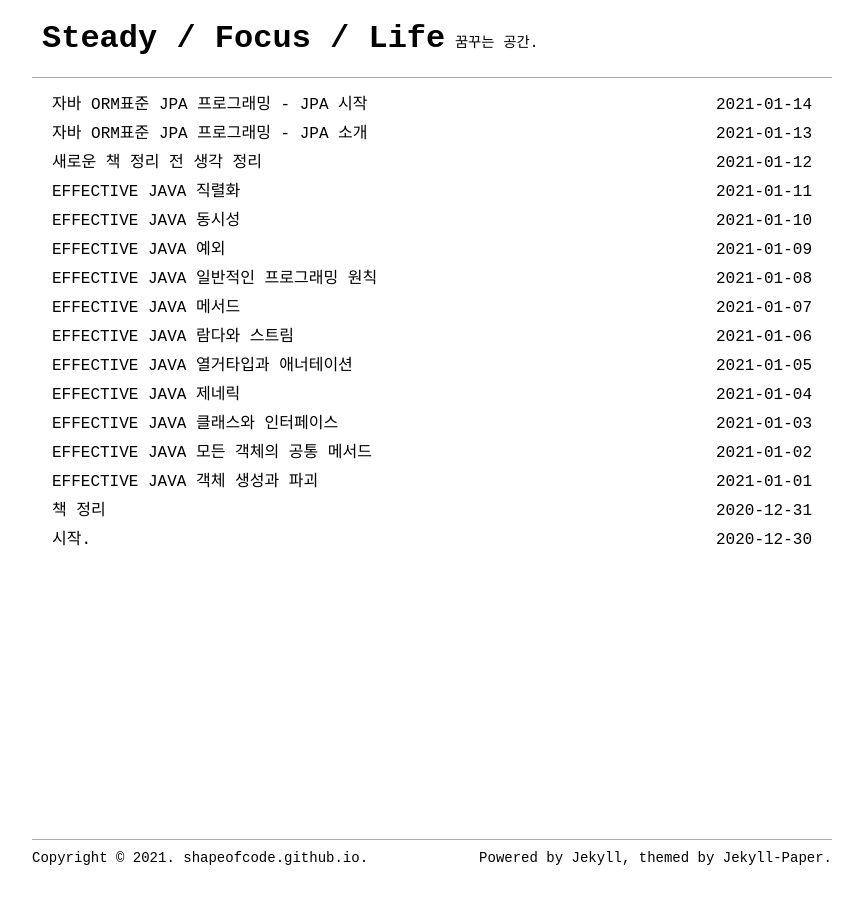
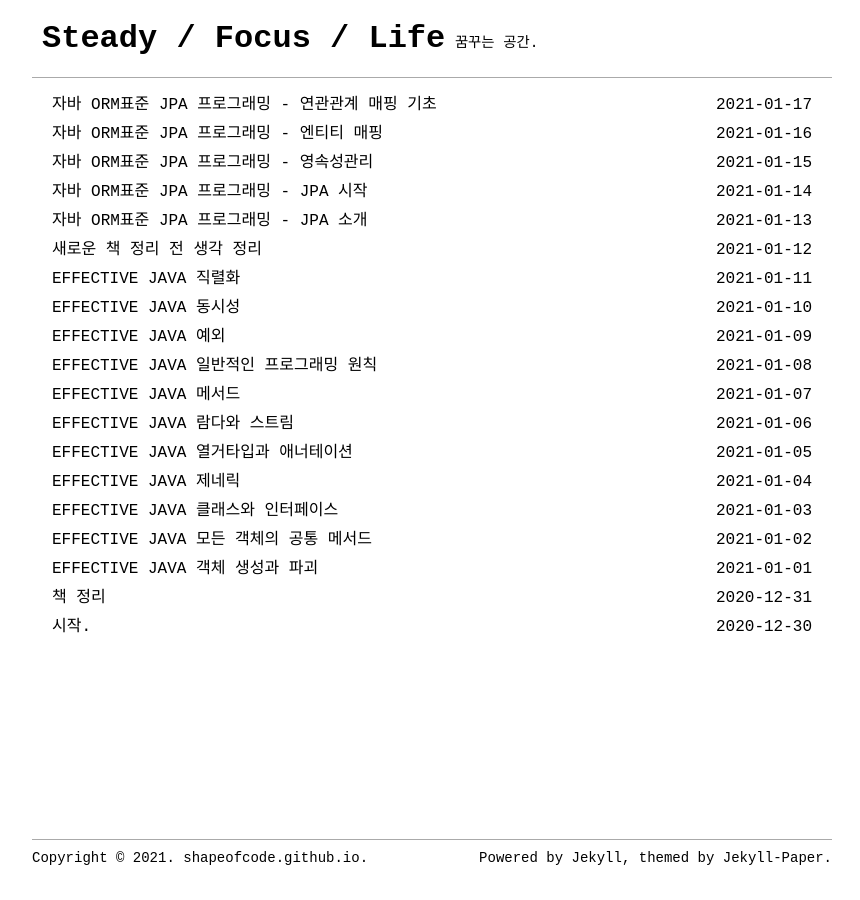
Before and after one commit to shapeofcode/shapeofcode.github.io, a Jekyll site: the page built from index.html, in a window 1280 px wide. Shown: the whole page, without its empty margins (208-1068 px from the left). Built offline with Jekyll 4.4.1, drawn with Linux system fonts in a browser that asks for light colours; the list of posts is cut into pages by our own code; some of the changed lines change nothing that is shown.

Commit message:
- add contents

````diff
--- a/_posts/2021-01-13-book-jpa01.markdown
+++ b/_posts/2021-01-13-book-jpa01.markdown
@@ -3,7 +3,7 @@ layout: post
 title:  "자바 ORM표준 JPA 프로그래밍 - JPA 소개"
 date:   2021-01-13
 last_modified_at: 2021-01-13
-categories: [book]
+categories: [book, JPA]
 tags: [book, JPA]
 ---
 
--- a/_posts/2021-01-14-book-jpa02.markdown
+++ b/_posts/2021-01-14-book-jpa02.markdown
@@ -3,7 +3,7 @@ layout: post
 title:  "자바 ORM표준 JPA 프로그래밍 - JPA 시작"
 date:   2021-01-14
 last_modified_at: 2021-01-14
-categories: [book]
+categories: [book, JPA]
 tags: [book, JPA]
 ---
 
--- /dev/null
+++ b/_posts/2021-01-15-book-jpa03.markdown
@@ -0,0 +1,55 @@
+---
+layout: post
+title:  "자바 ORM표준 JPA 프로그래밍 - 영속성관리"
+date:   2021-01-15
+last_modified_at: 2021-01-15
+categories: [book, JPA]
+tags: [book, JPA]
+---
+
+엔티티 매니저 팩토리는 여러 스레드가 동시에 접근해도 안전, 엔티티 매니저는 동시성 문제가 발생하므로 스레드 간에 공유하면 안된다.
+
+영속성 컨텍스트란? 엔티티를 영구 저장하는 환경, 엔티티 매니저를 생성할 때 하나 만들어진다.
+
+<br/>
+
+엔티티의 생명주기
+- 비영속 : 영속성 컨텍스트와 전혀 관계가 없는 상태
+- 영속 : 영속성 컨테스트에 저장된 상태
+- 준영속 : 영속성 컨텍스트에 저장되었다가 분리된 상태 (detach, close, clear)
+- 삭제 : 삭제된 상태 (remove)
+
+<br/>
+
+영속성 컨텍스트의 장점
+1. 1차 캐시에서 조회
+```java
+em.persist(member); //1차 캐시에 저장됨
+Member findMember = em.find(Member.class, “member1”); //1차캐시에서 조회
+```
+2. 동일성 보장
+```java
+Member a = em.find(Member.class, “member1”);
+Member b = em.find9Member.class, “member1”);
+System.out.println(a == b); //true
+```
+3. 트랜잭션을 지원하는 쓰기 지연
+```java
+begin(); //트랜잭션 시작
+save(A);
+save(B);
+save(C);
+commit(); //트랜잭션 커밋
+```
+
+4. 변경 감지
+```java
+memberA.setUsername(“hi”);
+```
+모든 필드를 업데이트한다. @org.hibernate.annotations.DynamicUpdate는 수정된 데이터만 동적으로 업데이트. 약 30개 이상이 되면 동적 수정 쿼리를 사용하는데 30개 이상의 컬럼이 된다는 것은 테이블 설계에 대한 부분을 고려해보아야 한다.
+
+<br/>
+
+출처 : 자바 ORM 표준 JPA 프로그래밍 김영한 지음
+
+<br/>
--- /dev/null
+++ b/_posts/2021-01-16-book-jpa04.markdown
@@ -0,0 +1,113 @@
+---
+layout: post
+title:  "자바 ORM표준 JPA 프로그래밍 - 엔티티 매핑"
+date:   2021-01-16
+last_modified_at: 2021-01-16
+categories: [book, JPA]
+tags: [book, JPA]
+---
+
+객체와 테이블 매핑 어노테이션
+
+**@Entity**
+
+테이블과 매핑할 클래스는 어노테이션 필수
+- 기본 생성자는필수
+- final 클래스, enum, interface, inner 클래스에는 사용할 수 없다.
+- 저장할 필드에 final을 사용하면 안 된다.
+
+**@Table**
+
+엔티티와 매핑할 테이블을 지정
+
+속성
+
+|---|:---:|
+|name|매핑할 테이블 이름|
+|catalog|catalog 기능이 있는 데이터베이스에서 catalog 매핑|
+|schema|schema 기능이 있는 데이터베이스에서 schema 매핑|
+|uniqueConstraints|DDL 생성 시에 유니크 제약조건을 만든다.|
+
+<br/>
+
+[HBM2DDL] - 데이터베이스 스키마 자동 생성
+
+```xml
+<property name=”hibernate.hhm2ddl.auto” value=”create” />
+애플리케이션 실행 시점에 테이블을 자동으로 생성
+<property name=”hibernate.show_sql” value=”true” />
+테이블 생성 DDL을 콘솔 출력
+```
+
+속성
+
+|---|:---:|
+|create|기존 테이블을 삭제하고 새로 생성. DROP + CREATE|
+|create-drop|create 속성에 추가로 애플리케이션을 종료할 때 생성한 DDL을 제거한다. DROP + CREATE + DROP|
+|update|데이터베이스 테이블과 엔티티 매핑정보를 비교해서 변경 사항만 수정|
+|validate|데이터베이스 테이블과 엔티티 매핑정보를 비교해서 차이가 있으면 경고를 남기고 애플리케이션을 실행하지 않는다. 이 설정은 DDL을 수정하지 않는다.|
+|none|자동 생성 기능을 사용하지 않으려면 hibernate.hbm2d이.auto 속성 자체를 삭제하거나 유효하지 않은 옵션 값을 주면 된다.|
+
+HBM2DDL 주의사항
+- 개발 초기 단계는 create 또는 update
+- 초기화 상태로 자동화된 테스트를 진행하는 개발자 환경과 CI 서버는 create 또는 create-drop
+- 테스트 서버는 update 또는 validate
+- 스테이징과 운영 서버는 validate 또는 none
+
+```xml
+<property name=”hibernate.ejb.naming_strategy” value=”org.hibernate.cfg.ImprovedNamingStrategy” />
+<!--자바의 카멜 표기법을 테이블의 언더스코어 표기법으로 매핑-->
+```
+<br/>
+
+기본 키 매핑
+- 직접 할당
+- 자동 생성: 대리 키 사용 방식
+    - IDENTITY : 기본 키 생성을 데이터베이스에 위임 (주로 MySQL, PostgreSQL, SQL Server, DB2)
+    - SEQUENCE : 데이터베이스 시퀀스를 사용해서 기본 키를 할당 (주로 오라클, PostgreSQL, DB2, H2)
+    - TABLE : 키 생성 테이블을 사용
+    - AUTO : 데이터베이스 방언에 따라 IDENTITY, SEQUENCE, TABLE 전략 중 하나를 자동으로 선택) @GeneratedValue(strategy = GenerationType.AUTO)
+
+<br/>
+
+필드와 컬럼 매핑
+
+**@Column**
+
+객체 필드를 테이블 컬럼에 매핑 속성
+
+|---|:---:|
+|name|필드와 매핑할 테이블의 컬럼 이름|
+|insertable|기본값 true, 엔티티 저장 시 필드로 같이 저장|
+|updatable|기본값 true, 엔티티 수정 시 필드도 같이 수정|
+|table|하나의 엔티티를 두 개 이상의 데이틀에 매핑할 때 사용|
+|nullable(DDL)|null 값의 허용 여부를 설정|
+|unique(DDL)|@Table의 uniqueContraints와 같지만 한 컬럼에 간단히 유니크 제약조건을 걸 때 사용|
+|columnDefinition(DDL)|데이터베이스 컬럼 정보를 직접 줄 수 있다.|
+|length(DDL)|문자 길이 제약조건, String 타입에만 사용|
+|precision, scale(DDL)|BigDecimal 타입에서 사용한다(BigInteger도 사용). Precision은 소수점을 포함한 전체 자릿수를, scale은 소수의 자릿수.|
+
+**@Enumerated**
+자바의 enum 타입을 매핑할 때 사용한다.
+
+**@Temporal**
+날짜 타입을 매핑할 때 사용
+TemporalType.DATE : 날짜, 데이터베이스 date 타입과 매핑(예: 2013-10-11)
+TemporalType.TIME : 시간, 데이터베이스 time 타입과 매핑(예: 11:11:11)
+TemporalType.TIMESTAMP : 날짜와 시간, 데이터베이스 timestamp 타입과 매핑(예: 2013-10-11 11:11:11)
+
+**@Lob**
+데이터베이스 BLOB, CLOB 타입과 매핑
+
+**@Transient**
+이 필드는 매핑하지 않는다. 객체에 임시로 값을 보관하고 싶을 때 사용
+
+**@Access**
+필드 접근: AccessType.FIELD로 지정. 필드에 직접 접근
+프로퍼티 접근 : AccessType.PROPERTY로 지정. 접근자Getter
+
+<br/>
+
+출처 : 자바 ORM 표준 JPA 프로그래밍 김영한 지음
+
+<br/>
--- /dev/null
+++ b/_posts/2021-01-17-book-jpa05.markdown
@@ -0,0 +1,97 @@
+---
+layout: post
+title:  "자바 ORM표준 JPA 프로그래밍 - 연관관계 매핑 기초"
+date:   2021-01-17
+last_modified_at: 2021-01-17
+categories: [book, JPA]
+tags: [book, JPA]
+---
+
+단방향 연관관계
+1.	다대일
+
+Member 클래스
+
+```java
+@ManyToOne // 다대일(N:1) 관계라는 매핑 정보
+@JoinColumn(name=”TEAM_ID”) // 조인 컬럼은 외래 키를 매핑할 때 사용
+private Team team;
+```
+
+**@JoinColumn**
+
+속성
+
+|---|:---:|
+|name|매핑할 외래 키 이름|
+|referencedColumnName|외래 키가 참조하는 대상 테이블의 컬럼명|
+|foreignKey(DDL)|외래 키 제약조건을 직접 지정할 수 있다. 테이블을 생성할 때만 사용|
+
+**@OneToOne** : 일대일 관계
+
+<br/>
+
+연관관계 사용
+
+1.	저장
+```java
+Team team1 = new Team(“team1”, “팀1”);
+em.persist(team1);
+//회원1 저장
+Member member1 = new Member(“member1”, “회원1”);
+Member1.setTeam(team1); //연관관계 설정 member1-> team1
+em.persist(member1);
+```
+
+2.	조회
+- 객체 그래프 탐색
+```java
+Member member = em.find(Member.class, “member1”);
+Team team = member.getTeam(); // 객체 그래프 탐색
+System.out.println(“팀 이름 = “ + team.getName());
+```
+- JPQL
+
+3.	수정
+```java
+Team team2 = new Team(“team2”, “팀2”);
+em.persist(team2);
+Member member = em.find(Member.class, “member1”);
+Member.setTeam(team2);
+```
+
+4.	삭제
+```java
+member1.setTeam(null); //회원1 연관관계 제거
+member2.setTeam(null); //회원2 연관관계 제거
+em.remove(team);	      //팀 삭제
+```
+
+양방향 매핑
+엔티티의 양방향 연관관계로 설정하면 객체의 참조는 둘인데 외래 키는 하나다.
+
+회원 -> 팀(Member.team) 방향
+```java
+class Member {
+    @ManyToOne
+    @JoinColumn(name=”TEAM_ID”)
+    private Team team;
+    …
+}
+```
+
+팀 -> 회원(Team.members) 방향
+```java
+class Team {
+    @OneToMany(mappedBy=”team”)  //MappedBy 속성의 값은 연관관계의 주인인 Member.team
+    private List<Member> members = new ArrayList<Member>();
+}
+```
+
+양방향의 장점은 반대방향으로 객체 그래프 탐색 기능이 추가된 것 뿐이다.
+
+<br/>
+
+출처 : 자바 ORM 표준 JPA 프로그래밍 김영한 지음
+
+<br/>
````
